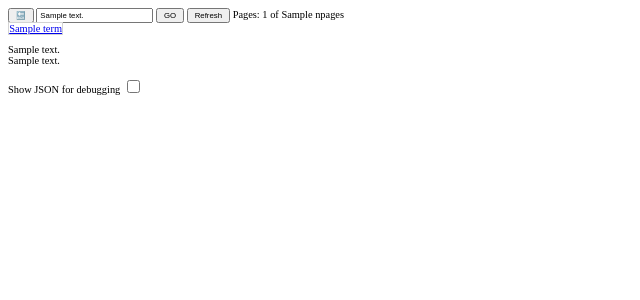
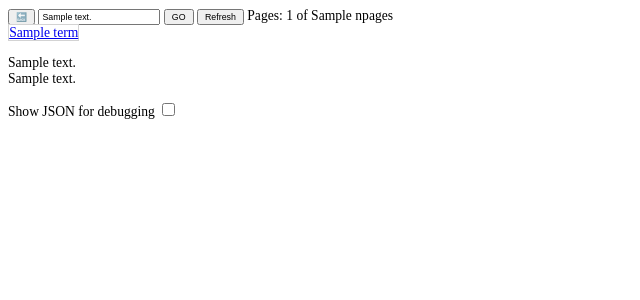
Before and after one commit to gahoo/minimalist_browser_for_omegat, a Flask app: template templates/reverso_context.html in a window 1280 px wide. Shown: the top 300 px of the page, without its empty margins (0-640 px from the left). Run offline with Flask 2, Linux system fonts and the light colour scheme; the template is opened without the code that fills it: most values are stand-ins (such as "Sample title", 1, 10 or a date in 2020); parts of the project's set-up code (start-up, migrations or seed data) failed here and were passed over.

Commit message:
change font size;

```diff
--- a/templates/dictionary.html
+++ b/templates/dictionary.html
@@ -2,8 +2,8 @@
 <html>
 <head>
 <style>
-body {font-size: 65%;}
-button, input {font-size: 75%;}
+body {font-size: 85%;}
+button, input {font-size: 65%;}
 em   {font-weight: bold; color: red; background-color: lemonchiffon;}
 </style>
 <link rel="stylesheet" href="/static/{{ service_name }}.css">
--- a/templates/reverso_context.html
+++ b/templates/reverso_context.html
@@ -2,8 +2,8 @@
 <html>
 <head>
 <style>
-body {font-size: 65%;}
-button, input {font-size: 75%;}
+body {font-size: 85%;}
+button, input {font-size: 65%;}
 .entry {border: solid 1px; border-color: lightgrey; padding: 0.2px;}
 em   {font-weight: bold; color: red; background-color: lemonchiffon;}
 #debug { display: none;}
```
